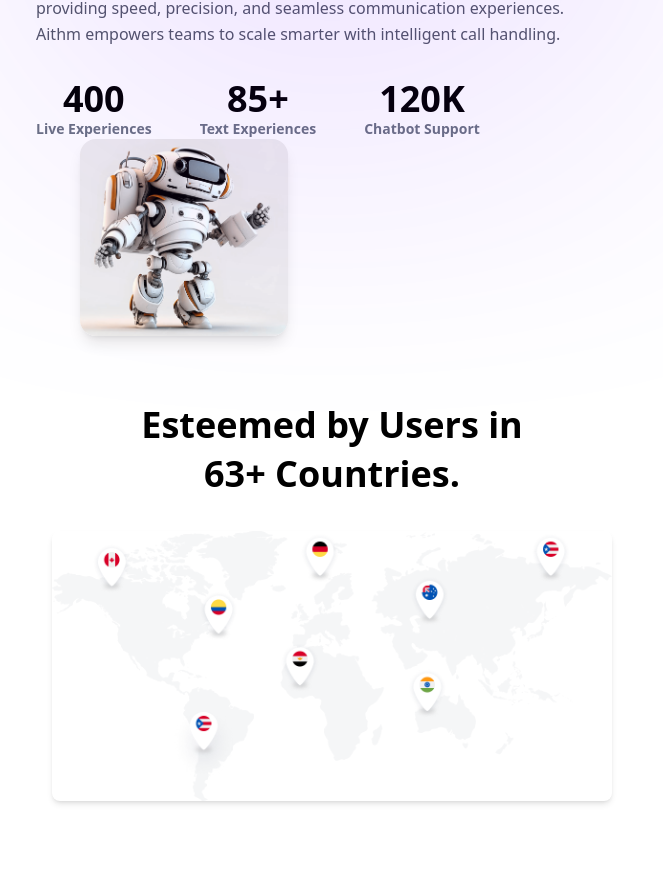
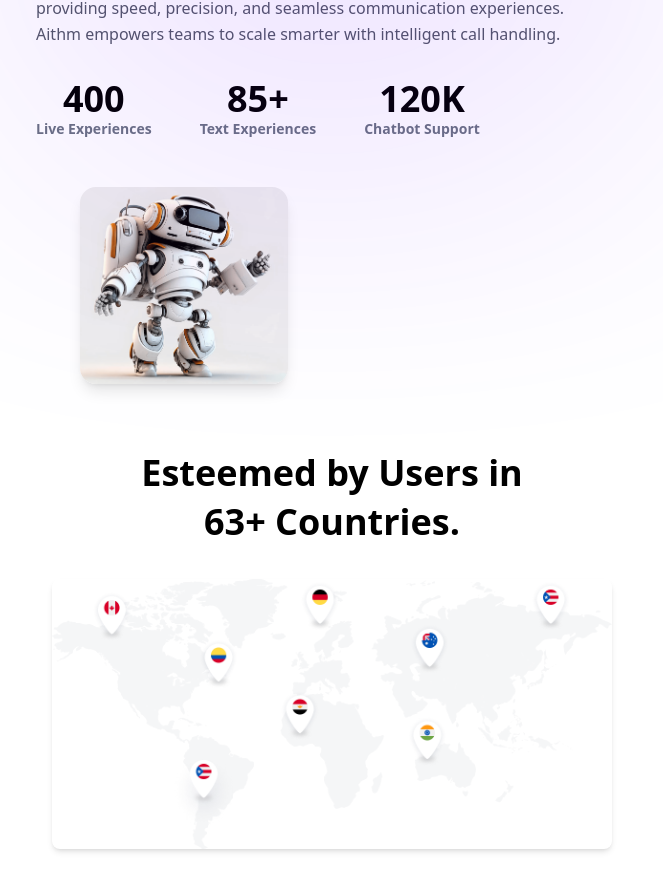
Before and after one commit to usman-siddiqui123/Call-Mind-AI, a React (Vite) app: page /about in a window 1280 px wide. Shown: the part 3597-4488 px from the top of the page, without its empty margins (308-971 px from the left). Built offline with nearby package versions, Linux system fonts and the light colour scheme.

Commit message:
chnaging

```diff
--- a/src/pages/home.jsx
+++ b/src/pages/home.jsx
@@ -572,14 +572,15 @@ export default function Home() {
         <h3 className="text-3xl sm:text-4xl font-bold">120K</h3>
         <p className="text-xs sm:text-sm text-gray-500">Chatbot Support</p>
       </div>
-    </div>
-        <div className="w-full md:w-1/2 flex justify-center">
+              <div className="w-full md:w-1/2 flex justify-center">
     <img
       src={robot2}
       alt="AI Communication"
       className="w-[85%] sm:w-[70%] max-w-md rounded-2xl shadow-lg object-contain"
     />
   </div>
+    </div>
+
   </div>
 
   {/* RIGHT SIDE - IMAGE */}
```
